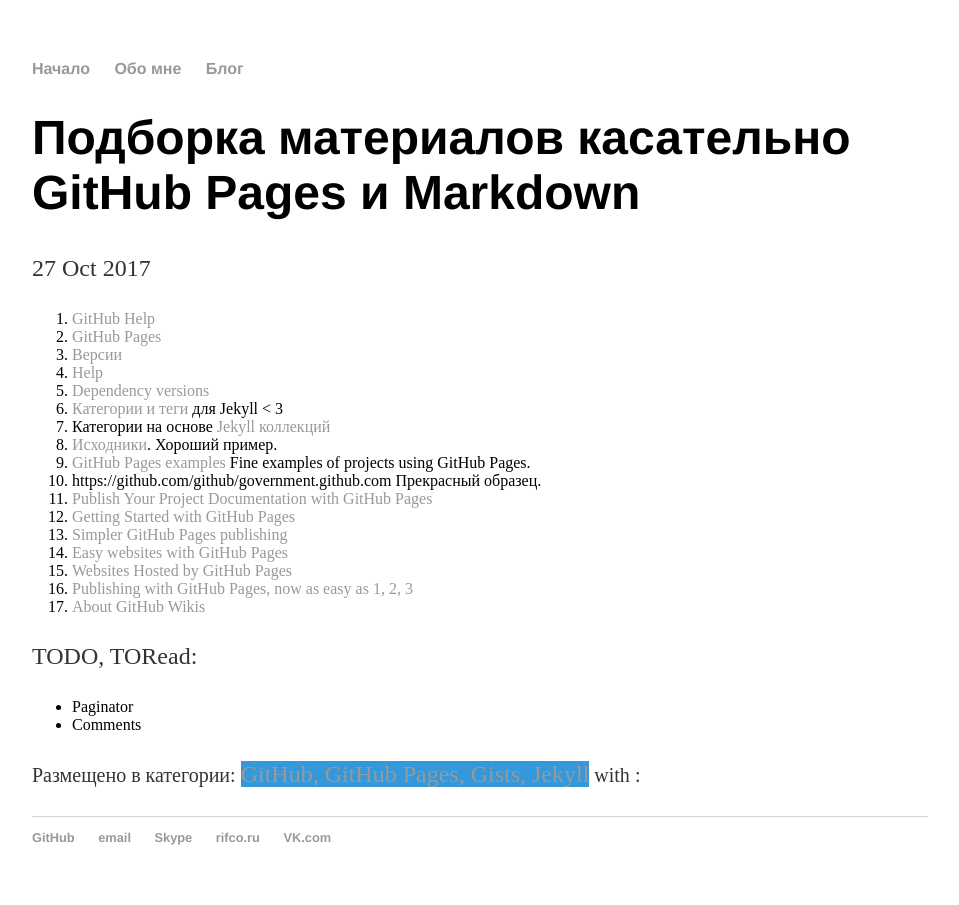
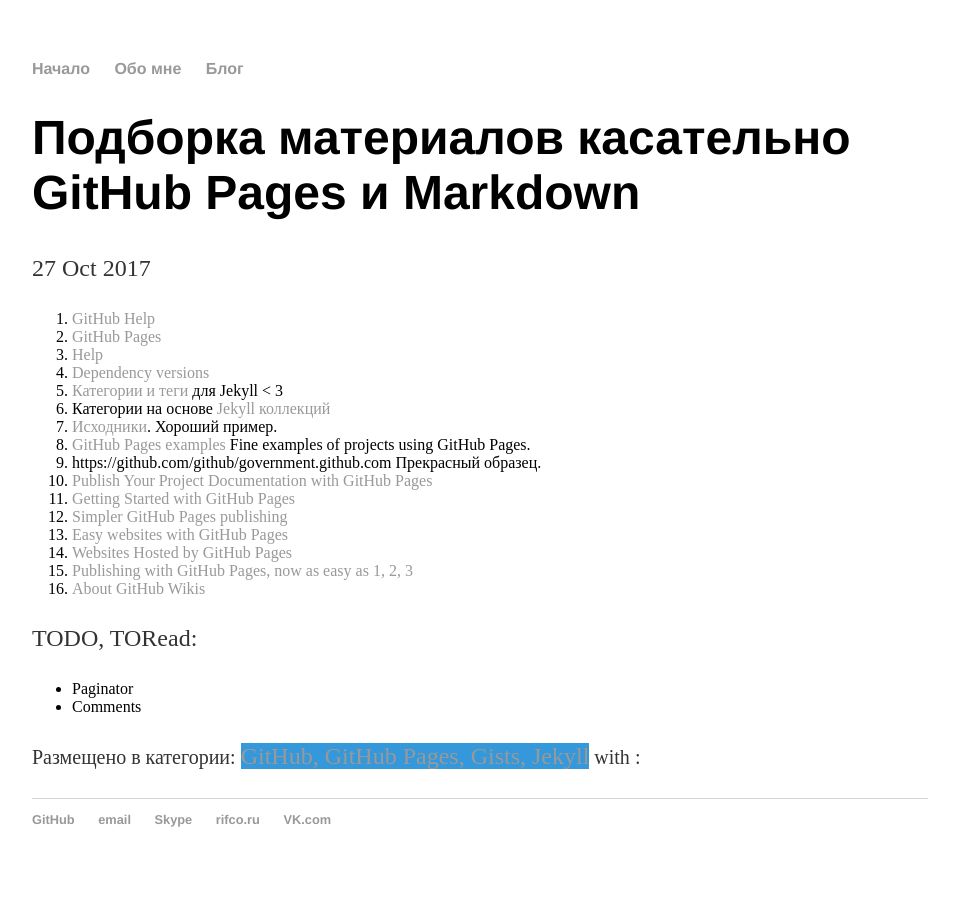
Before and after one commit to komstin/komstin.github.io, a Jekyll site: the page built from _posts/2017-10-27-Подборка-материалов-касательно-GitHub-Pages-и-Markdown.md, in a window 1280 px wide. Shown: the whole page, without its empty margins (160-1119 px from the left). Built offline with Jekyll 4.4.1, drawn with Linux system fonts in a browser that asks for light colours.

Commit message:
Update 2017-10-27-Подборка-материалов-касательно-GitHub-Pages-и-Markdown.md

```diff
--- a/_posts/2017-10-27-Подборка-материалов-касательно-GitHub-Pages-и-Markdown.md
+++ b/_posts/2017-10-27-Подборка-материалов-касательно-GitHub-Pages-и-Markdown.md
@@ -8,7 +8,6 @@
 
 1. [GitHub Help](https://help.github.com/)
 1. [GitHub Pages](https://pages.github.com/)
-1. [Версии](https://pages.github.com/versions/)
 1. [Help](https://help.github.com/pages/)
 1. [Dependency versions](https://pages.github.com/versions/)
 1. [Категории и теги](http://www.minddust.com/post/tags-and-categories-on-github-pages/) для Jekyll < 3
```
